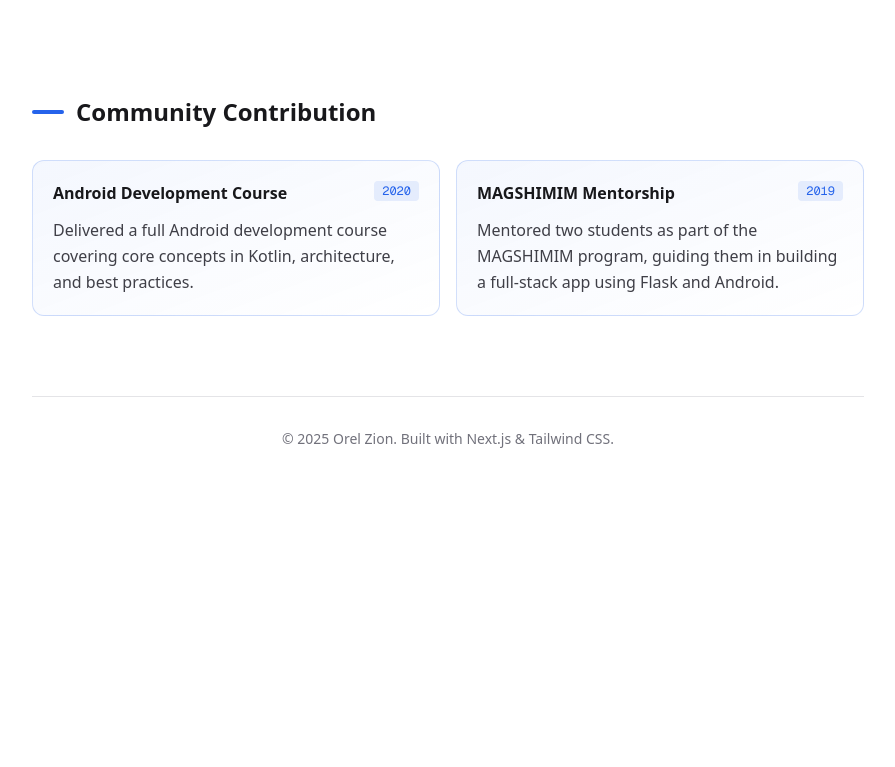
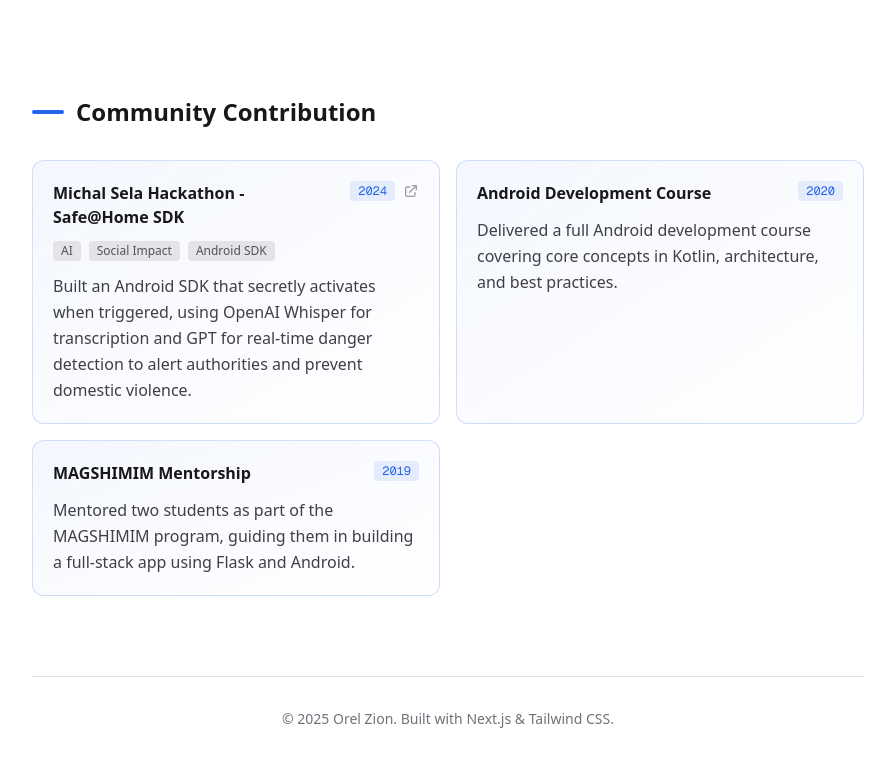
Before and after one commit to orelzion/portfolio, a Next.js app: page / in a window 1280 px wide. Shown: the part 2395-3162 px from the top of the page, without its empty margins (192-1087 px from the left). Before the commit the page ends 2924 px from the top, so only its background shows below. Built offline with nearby package versions, Linux system fonts and the light colour scheme.

Commit message:
feat: Add Michal Sela Hackathon project to Community
- Add Safe@Home SDK hackathon project (2024)
- Android SDK using OpenAI Whisper + GPT for domestic violence prevention
- Include demo video link and AI/Social Impact tags
- Update resume.md with hackathon entry

```diff
--- a/components/Community.tsx
+++ b/components/Community.tsx
@@ -7,25 +7,72 @@ export function Community() {
   return (
     <SectionWrapper title="Community Contribution">
       <div className="grid gap-4 sm:grid-cols-2">
-        {communityContribution.map((item) => (
-          <article
+        {communityContribution.map((item) => {
+          const hasLink = !!item.url
+          const Component = hasLink ? 'a' : 'article'
+          const linkProps = hasLink
+            ? {
+                href: item.url,
+                target: '_blank',
+                rel: 'noopener noreferrer',
+              }
+            : {}
+
+          return (
+            <Component
               key={item.title}
-            className="p-5 rounded-xl bg-gradient-to-br from-[var(--accent-color)]/5 to-transparent border border-[var(--accent-color)]/20 transition-all duration-300"
+              {...linkProps}
+              className={`p-5 rounded-xl transition-all duration-300 ${
+                hasLink
+                  ? 'bg-gradient-to-br from-[var(--accent-color)]/5 to-transparent border border-[var(--accent-color)]/20 hover:border-[var(--accent-color)]/50 hover:shadow-lg hover:shadow-[var(--accent-color)]/10 cursor-pointer'
+                  : 'bg-gradient-to-br from-[var(--accent-color)]/5 to-transparent border border-[var(--accent-color)]/20'
+              }`}
             >
               <div className="flex items-start justify-between gap-4 mb-3">
                 <h3 className="text-base font-bold text-zinc-900 dark:text-zinc-100">
                   {item.title}
                 </h3>
+                <div className="flex items-center gap-2">
                   <span className="flex-shrink-0 px-2 py-0.5 text-xs font-mono text-[var(--accent-color)] bg-[var(--accent-color)]/10 rounded transition-colors duration-300">
                     {item.year}
                   </span>
+                  {hasLink && (
+                    <svg
+                      className="w-4 h-4 text-zinc-400 group-hover:text-[var(--accent-color)] transition-colors duration-300 flex-shrink-0"
+                      fill="none"
+                      stroke="currentColor"
+                      viewBox="0 0 24 24"
+                    >
+                      <path
+                        strokeLinecap="round"
+                        strokeLinejoin="round"
+                        strokeWidth={2}
+                        d="M10 6H6a2 2 0 00-2 2v10a2 2 0 002 2h10a2 2 0 002-2v-4M14 4h6m0 0v6m0-6L10 14"
+                      />
+                    </svg>
+                  )}
                 </div>
+              </div>
+
+              {item.tags && (
+                <div className="flex flex-wrap gap-2 mb-3">
+                  {item.tags.map((tag) => (
+                    <span
+                      key={tag}
+                      className="px-2 py-0.5 text-xs font-medium rounded bg-zinc-200 dark:bg-zinc-800 text-zinc-600 dark:text-zinc-400"
+                    >
+                      {tag}
+                    </span>
+                  ))}
+                </div>
+              )}
 
               <p className="text-base text-zinc-700 dark:text-zinc-300 leading-relaxed">
                 {item.description}
               </p>
-          </article>
-        ))}
+            </Component>
+          )
+        })}
       </div>
     </SectionWrapper>
   )
--- a/lib/content.ts
+++ b/lib/content.ts
@@ -126,9 +126,19 @@ export interface CommunityItem {
   title: string
   year: string
   description: string
+  url?: string
+  tags?: string[]
 }
 
 export const communityContribution: CommunityItem[] = [
+  {
+    title: 'Michal Sela Hackathon - Safe@Home SDK',
+    year: '2024',
+    description:
+      'Built an Android SDK that secretly activates when triggered, using OpenAI Whisper for transcription and GPT for real-time danger detection to alert authorities and prevent domestic violence.',
+    url: 'https://drive.google.com/file/d/1ZM53c-f7dp7x9djtkTPEoVOxVhb84k2W/view?usp=sharing',
+    tags: ['AI', 'Social Impact', 'Android SDK'],
+  },
   {
     title: 'Android Development Course',
     year: '2020',
```
Lines whose indentation alone changed are shown as unchanged.
